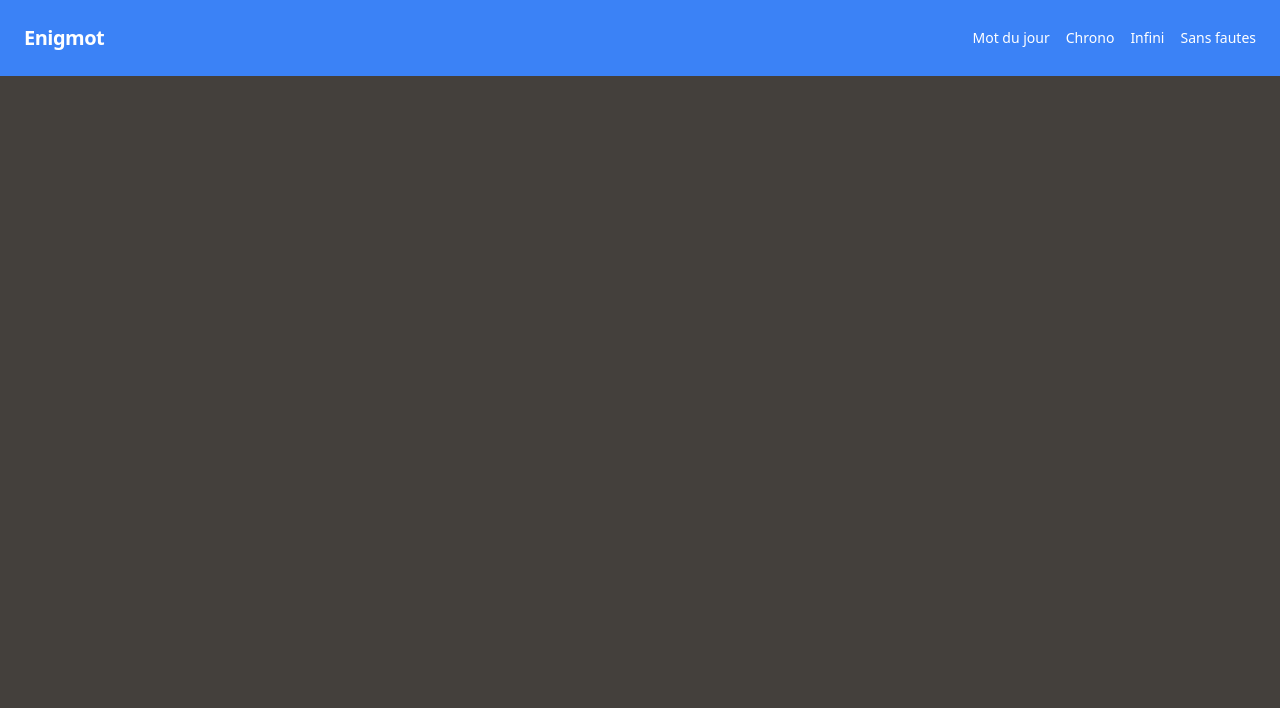
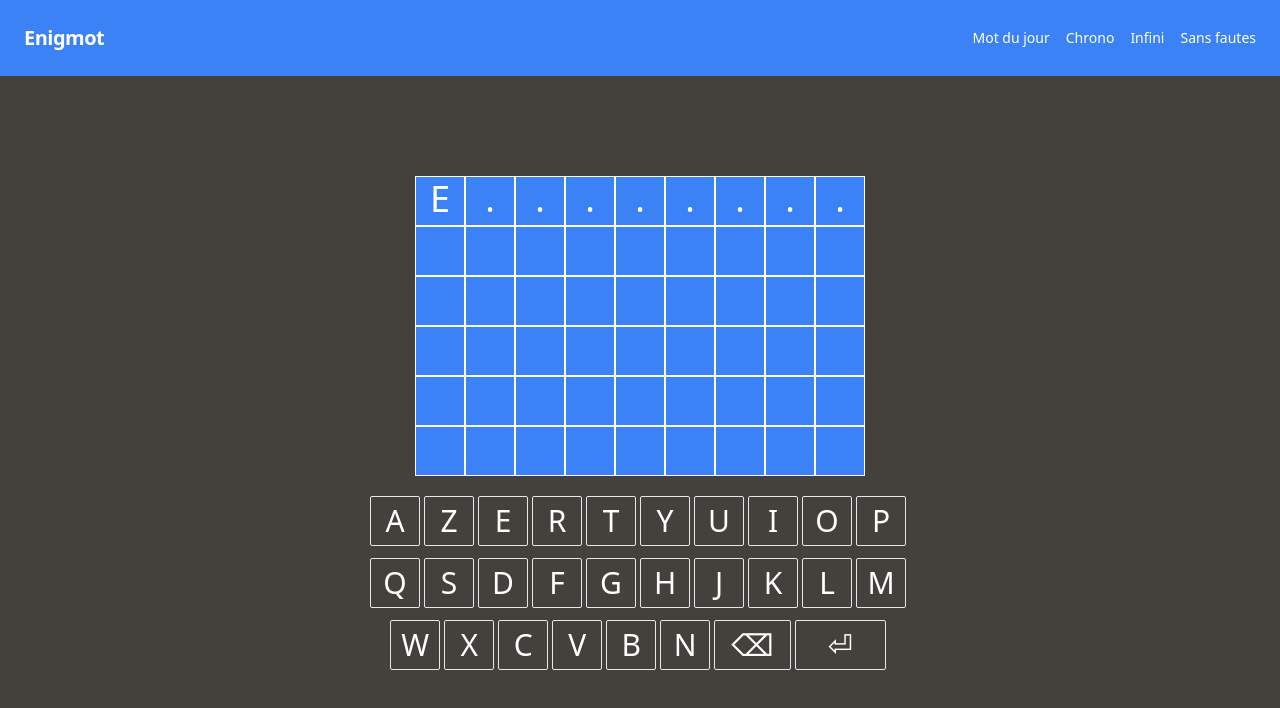
Before and after one commit to jbreuil/enigmot, a Vue app: page /enigmot/endless in a window 1280 px wide. Shown: the top 708 px of the page. Built offline with nearby package versions, Linux system fonts and the light colour scheme; what @vueuse/head would draw is missing.

Commit message:
fix base url

```diff
--- a/src/components/GameBoard.vue
+++ b/src/components/GameBoard.vue
@@ -120,7 +120,7 @@ watchEffect(async () => {
     }
 
     // init dict
-    const dictImport = await import(`../dicts/fr/${props.correctWord.length}`)
+    const dictImport = await import(`../dicts/fr/${props.correctWord.length}.ts`)
     allowedWords = dictImport.dict
 
     initRow()
--- a/src/compositions/wordSelection.ts
+++ b/src/compositions/wordSelection.ts
@@ -13,7 +13,7 @@ export default function wordSelection() {
 
         const wordLength = Math.floor(Math.random() * (maxLength - minLength + 1) + minLength)
         // init dict
-        const dictImport = await import(`../dicts/fr/guess_${wordLength}`)
+        const dictImport = await import(`../dicts/fr/guess_${wordLength}.ts`)
         const guessDict = dictImport.dict
         do {
             word.value = guessDict[Math.floor(Math.random() * (guessDict.length))]
--- a/src/router.ts
+++ b/src/router.ts
@@ -50,7 +50,7 @@ const routes = [
 ]
 
 const router = createRouter({
-  history: createWebHistory(),
+  history: createWebHistory('/enigmot/'),
   routes,
 })
 
```
